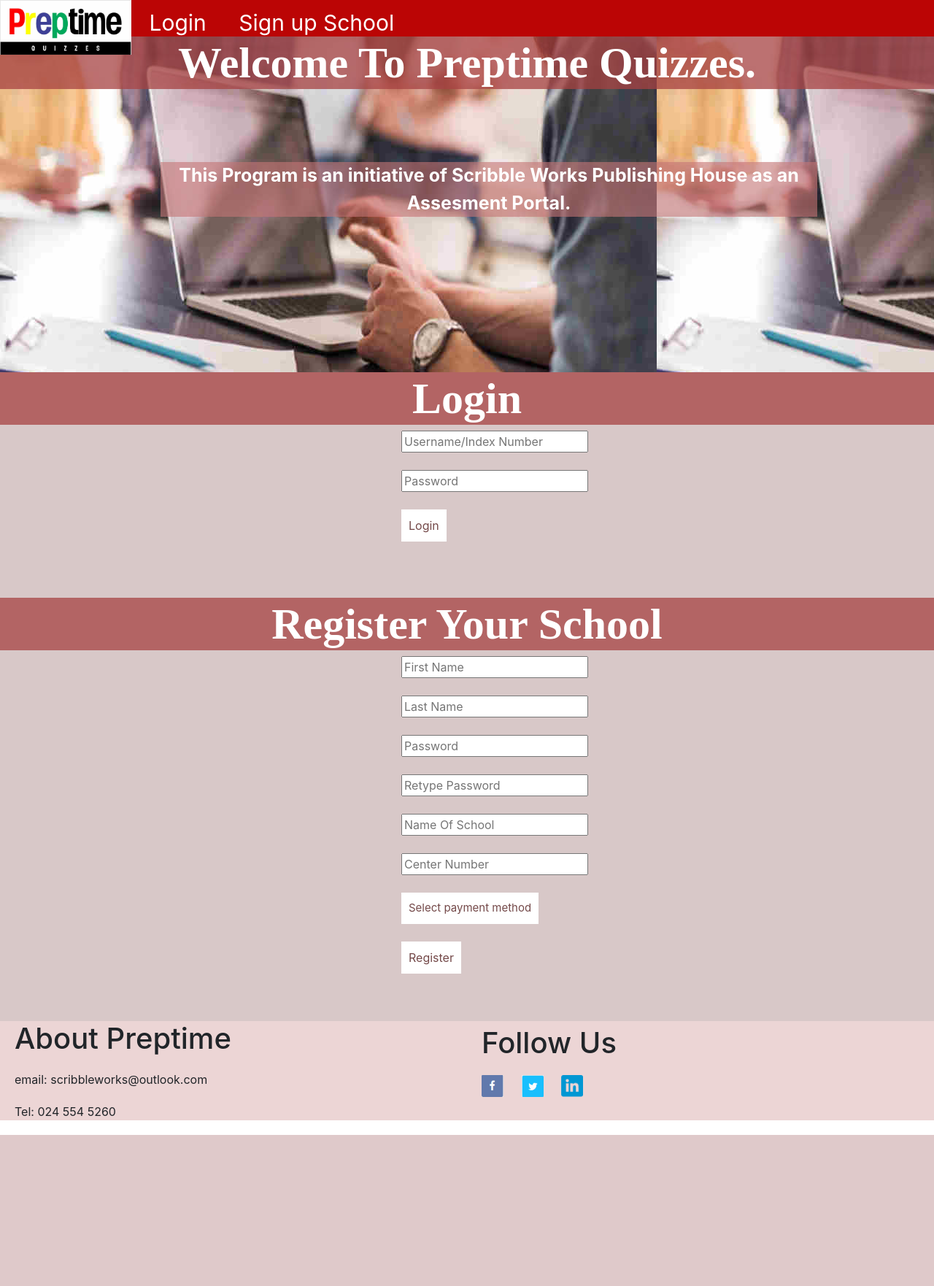
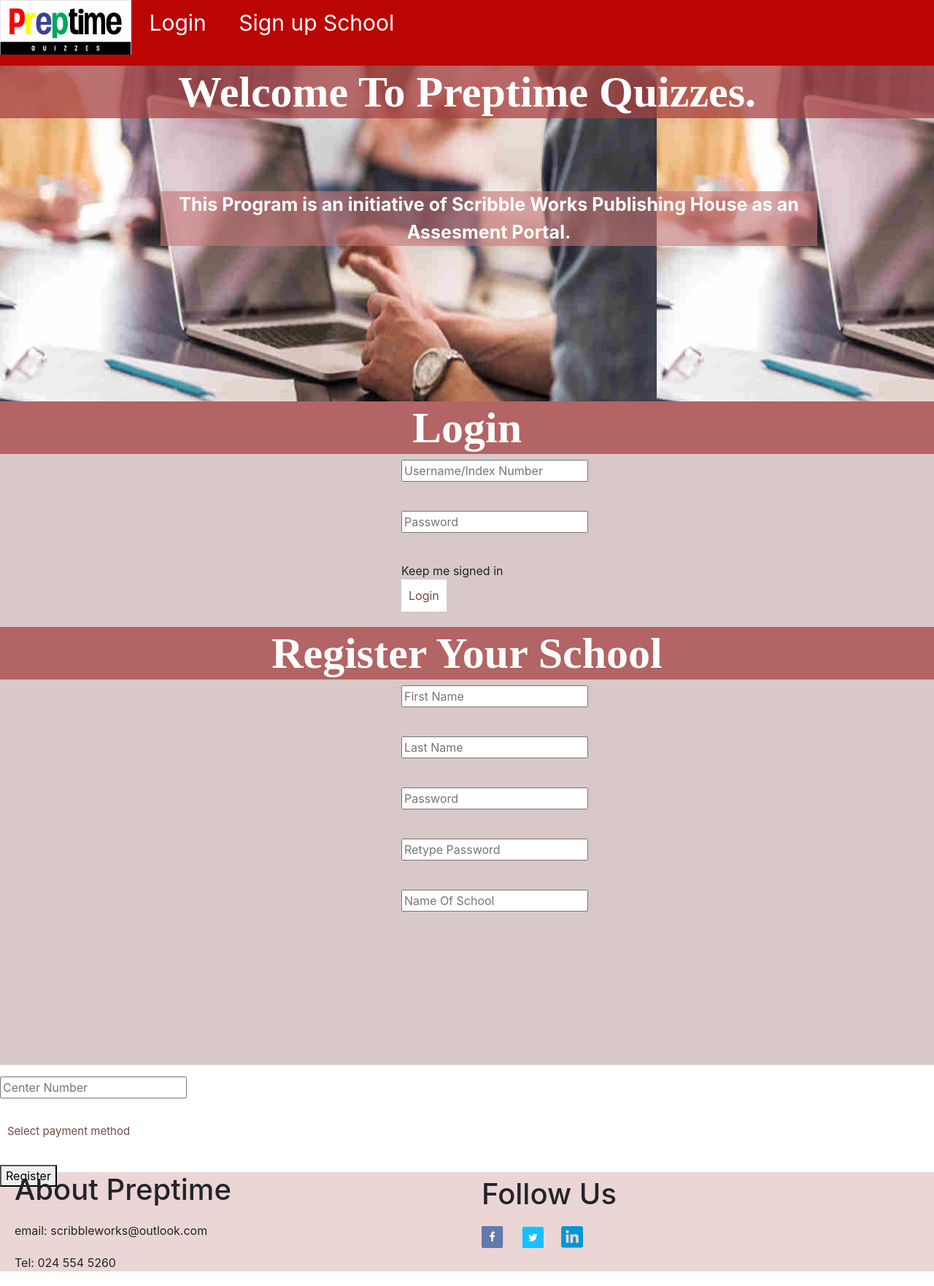
Before and after one commit to preptime/preptimequizes, a Flask app: page / in a window 1280 px wide. Shown: the whole page at 73% size. Before the commit the page ends 1555 px from the top, so only its background shows below. Run offline with Flask 2, Linux system fonts and the light colour scheme; some libraries are stand-ins or nearby versions.

Commit message:
Messed up the UI of the Sign up form.

```diff
--- a/static/styles/style.css
+++ b/static/styles/style.css
@@ -19,7 +19,7 @@ body {
 
 body header {
 	background-color: rgb(187, 5, 5);
-	height: 90px;
+	height: 130px;
 
 }
 body header div nav a:hover{
--- a/templates/prep.html
+++ b/templates/prep.html
@@ -28,30 +28,49 @@
         <!--Login screen-->
         <div id="login">
             <h1 id="loginhead">Login</h1>
-            <form action="./static/php/prep.php">
+            <div>
+                <form class="form-horizontal" action="./static/php/prep.php">
+                    <div class="form-group">
                         <input type="text" id="pwd" placeholder="Username/Index Number"><br>
                         <br>
+                    </div>
+                    <div class="form-group">
                         <input type="password" id="pwd" placeholder="Password"><br>
                         <br>
+                    </div>
+                    <div class="checkbox">Keep me signed in</div>
                     <button id="loginbtn">Login</button>
                 </form>
+            </div>
         </div>
         <!--sign up screen-->
         <div id="register">
             <h1>Register Your School</h1>
-            <form action="./static/php/prep.php">
+            <form class="form-horizontal" action="./static/php/prep.php">
+                <div class="form-group">
                     <input type="text" placeholder="First Name"><br>
                     <br>
+                </div>
+                <div class="form-group">
                     <input type="text" placeholder="Last Name"><br>
                     <br>
+                </div>
+                <div class="form-group">
                     <input type="password" placeholder="Password"><br>
                     <br>
+                </div>
+                <div class="form-group">
                     <input type="password" placeholder="Retype Password"><br>
                     <br>
+                </div>
+                <div class="form-group"></div>
                     <input type="text" placeholder="Name Of School"><br>
                     <br>
+                </div>
+                <div class="form-group"></div>
                     <input type="text" placeholder="Center Number"><br>
                     <br>
+                </div>
                 <!--payment method for new users-->
                 <div class="payment">
                     <button class="paybtn">Select payment method</button>
```
Lines whose indentation alone changed are shown as unchanged.
